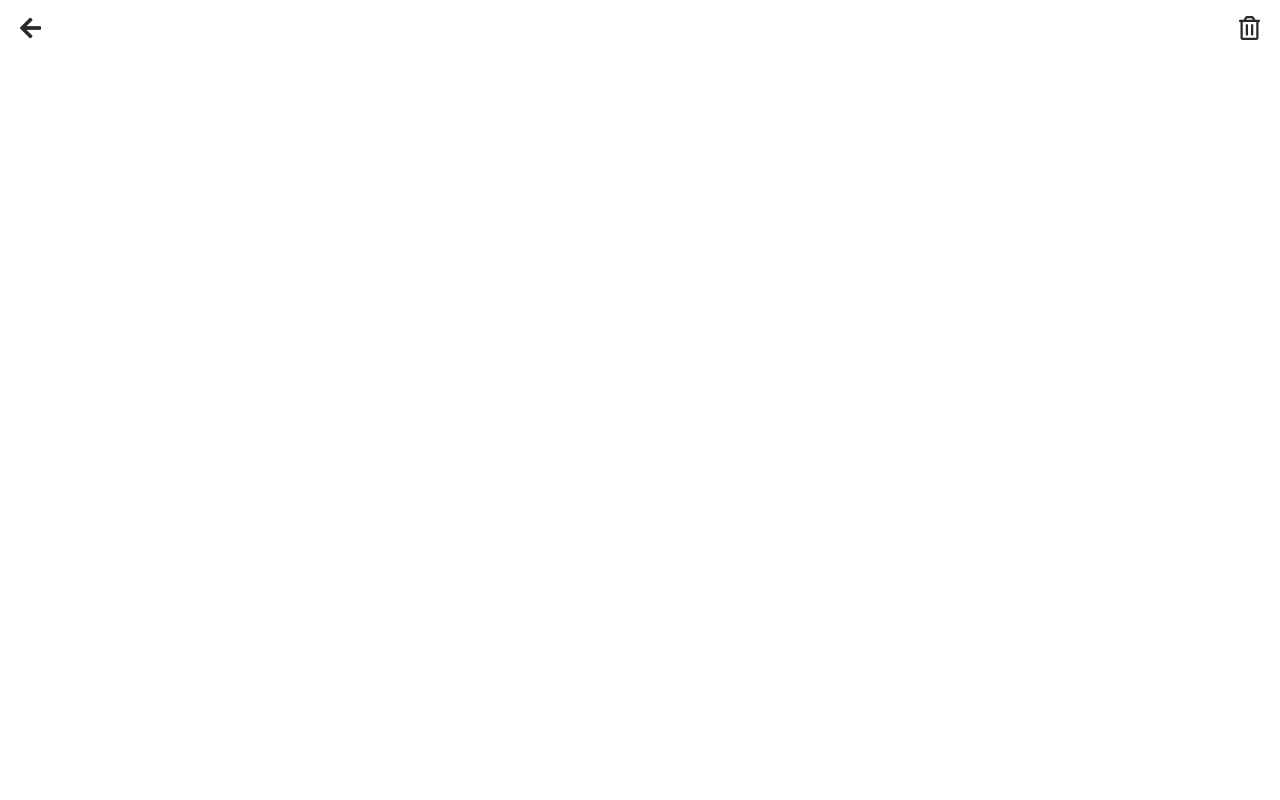
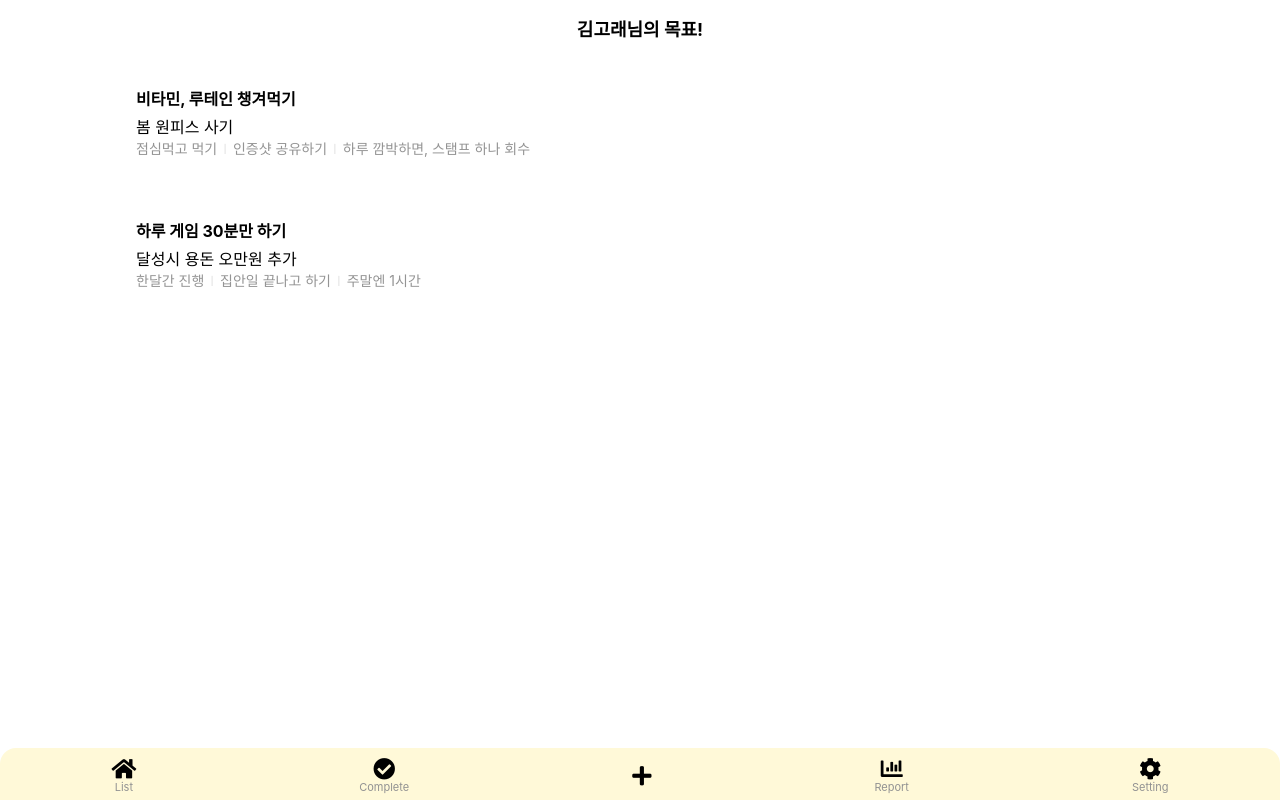
Before and after one commit to hyeon-chae/new-whale, a Vue app: page / in a window 1280 px wide. Built offline with nearby package versions, Linux system fonts and the light colour scheme.

Commit message:
main page add

```diff
--- /dev/null
+++ b/src/components/BottomNav.vue
@@ -0,0 +1,37 @@
+<template>
+    <ul class="bottom-nav flex-sa">
+        <li v-for="item in navList" :key="item.id" class="flex-col">
+            <i :class="item.icon"></i>
+            <span>{{item.name}}</span>
+        </li>
+    </ul>
+</template>
+
+<script>
+export default {
+    props:{
+        navList: Array
+    }
+}
+</script>
+
+<style lang="scss" scoped>
+.bottom-nav{
+    position: fixed;
+    left: 0;
+    bottom: 0;
+    width: 100%;
+    padding: 10px 0 6px;
+    background: #fff9d8;
+    border-radius: 16px 16px 0 0;
+    li{
+        i{
+            font-size: 22px;
+        }
+        span{
+            font-size: 11px;
+            color: #929292;
+        }
+    }
+}
+</style>
--- a/src/components/HeaderBar.vue
+++ b/src/components/HeaderBar.vue
@@ -1,14 +1,14 @@
 <template>
   <div class="header-bar flex-sb">
-    <div class="left">
+    <div class="left" v-show="left">
       <button type="button">
         <i class="fas fa-arrow-left font-24"></i>
       </button>
     </div>
-    <div class="center">
-      <p></p>
+    <div class="center" >
+      <p>{{title}}</p>
     </div>
-    <div class="right">
+    <div class="right" v-show="right">
       <button type="button">
         <i class="far fa-trash-alt font-24"></i>
       </button>
@@ -17,8 +17,18 @@
 </template>
 
 <script>
+
 export default {
+  props: {
+        title : String,
+        left: Boolean,
+        right: Boolean
+    },
+  data(){
+    return{
 
+    }
+  }
 }
 </script>
 
@@ -38,6 +48,8 @@ export default {
     top: 50%;
     left: 50%;
     transform: translate(-50%, -50%);
+    font-size: 18px;
+    font-weight: bold;
   }
   .right{
     position: absolute;
--- a/src/router/index.js
+++ b/src/router/index.js
@@ -5,16 +5,14 @@ const routes = [
   {
     path: '/',
     name: 'main',
-    component: () => import('../views/MainLayout.vue'),
-    children: [
-      // main-list
-      {
-        path: '/main-list',
-        name: '리스트',
-        component: () => import('../views/main/MainList.vue'),
-      },
-    ]
+    component: () => import('../views/main/MainPage.vue'),
   },
+
+  {
+    path: '/login',
+    name: '로그인페이지',
+    component: () => import('../views/login/LoginPage.vue'),
+  }
 
 ]
 
--- a/src/views/MainLayout.vue
+++ /dev/null
@@ -1,21 +0,0 @@
-<template>
-    <div class="main-layout">
-        <header-bar></header-bar>
-        <router-view/>
-        <div class="tool-bar"></div>
-    </div>
-</template>
-
-<script>
-import HeaderBar from '../components/HeaderBar'
-
-export default {
-    components:{
-        HeaderBar
-    },
-}
-</script>
-
-<style lang="scss" scoped>
-
-</style>
--- /dev/null
+++ b/src/views/login/LoginPage.vue
@@ -0,0 +1,15 @@
+<template>
+    <div class="">
+        loing page
+    </div>
+</template>
+
+<script>
+export default {
+
+}
+</script>
+
+<style>
+
+</style>
--- a/src/views/main/MainList.vue
+++ /dev/null
@@ -1,19 +0,0 @@
-<template>
-  <div class="">
-
-      메인리스트
-  </div>
-</template>
-
-<script>
-
-
-export default {
-
-
-}
-</script>
-
-<style lang="scss" scoped>
-
-</style>
--- /dev/null
+++ b/src/views/main/MainListItem.vue
@@ -0,0 +1,78 @@
+<template>
+    <div class="main-list-item flex-start">
+        <div class="progress-area">
+            <!-- <svg width="300" height="300">
+                <circle class="bg" cx="50" cy="150" r="125" stroke-width="10" fill="#c0c0c0" opacity=".5" stroke-dasharray="0,300000" transform = " rotate(-90 100 100)"></circle>
+                <circle class="circle" cx="50" cy="150" r="110" stroke="#fdca6e" stroke-width="10" stroke-linecap="round" stroke-dasharray="0,300000" fill="#fff" transform = " rotate(-90 100 100)"/>
+                <text x="150" y="150" text-anchor="middle" fill="#6d5ce8">
+                    <tspan class="rate">57</tspan>
+                    <tspan>%</tspan>
+                </text>
+            </svg> -->
+
+        </div>
+        <div class="text-area">
+            <strong class="title text-ellipsis">{{item.title}}</strong>
+            <p class="reward text-ellipsis">{{item.reward}}</p>
+            <div class="rules text-wrap-ellipsis" >
+                <span v-for="rule in item.rules" :key="rule">{{rule}}</span>
+            </div>
+        </div>
+    </div>
+</template>
+
+<script>
+export default {
+    props:{
+        item: Array
+    }
+
+}
+</script>
+
+<style lang="scss" scoped>
+.main-list-item{
+    padding: 16px 20px;
+
+}
+.progress-area{
+    // transform: scale(.4);
+    // position: absolute;
+    // left: -80px;
+    // top: -90px;
+    width: 100px;
+    height: 100px;
+    margin-right: 16px;
+    tspan{
+        font-size: 60px;
+    }
+}
+.text-area{
+    width: calc(100% - 120px);
+    .title{
+        font-size: 16px;
+        width: 100%;
+        display: block;
+    }
+    .reward{
+        font-size: 16px;
+        margin: 4px 0 3px;
+    }
+    .rules{
+        font-size: 14px;
+        color: #949494;
+        span:after{
+            content: '\01C0';
+            margin: 0 6px;
+            color: #e4e4e4;
+            // font-size: 11px;
+        }
+        span:last-child{
+            &:after{
+                content: '';
+            }
+
+        }
+    }
+}
+</style>
--- /dev/null
+++ b/src/views/main/MainPage.vue
@@ -0,0 +1,93 @@
+<template>
+    <div class="main-layout">
+        <header-bar title="김고래님의 목표!"></header-bar>
+
+
+
+        <main-list-item
+            v-for="item in mainList"
+            :key="item.id"
+            :item="item"
+        ></main-list-item>
+
+
+        <bottom-nav
+            :navList="navList"
+        ></bottom-nav>
+
+    </div>
+</template>
+
+<script>
+import HeaderBar from '@/components/HeaderBar'
+import BottomNav from '@/components/BottomNav'
+import MainListItem from '../main/MainListItem'
+
+export default {
+    components:{
+        HeaderBar,
+        BottomNav,
+        MainListItem
+    },
+    data(){
+        return{
+            navList: [
+                {
+                    icon:'fas fa-home',
+                    name:'List',
+                    route:'/',
+                },
+                {
+                    icon:'fas fa-check-circle',
+                    name:'Complete',
+                    route:'',
+                },
+                {
+                    icon:'fas fa-plus',
+                    name:'',
+                    route:'',
+                },
+                {
+                    icon:'fas fa-chart-bar',
+                    name:'Report',
+                    route:'',
+                },
+                {
+                    icon:'fas fa-cog',
+                    name:'Setting',
+                    route:'',
+                },
+            ],
+            mainList: [
+                {
+                    title:'비타민, 루테인 챙겨먹기',
+                    reward:'봄 원피스 사기',
+                    rules: [
+                        '점심먹고 먹기',
+                        '인증샷 공유하기',
+                        '하루 깜박하면, 스탬프 하나 회수',
+
+                    ]
+                },
+                {
+                    title:'하루 게임 30분만 하기',
+                    reward:'달성시 용돈 오만원 추가',
+                    rules: [
+                        '한달간 진행',
+                        '집안일 끝나고 하기',
+                        '주말엔 1시간',
+
+                    ]
+                },
+            ]
+        }
+    }
+}
+</script>
+
+<style lang="scss" scoped>
+.main-layout{
+    position: relative;
+
+}
+</style>
```
Also changed, not shown: src/components/CircleProgress.vue (added, +80 -0 lines).
